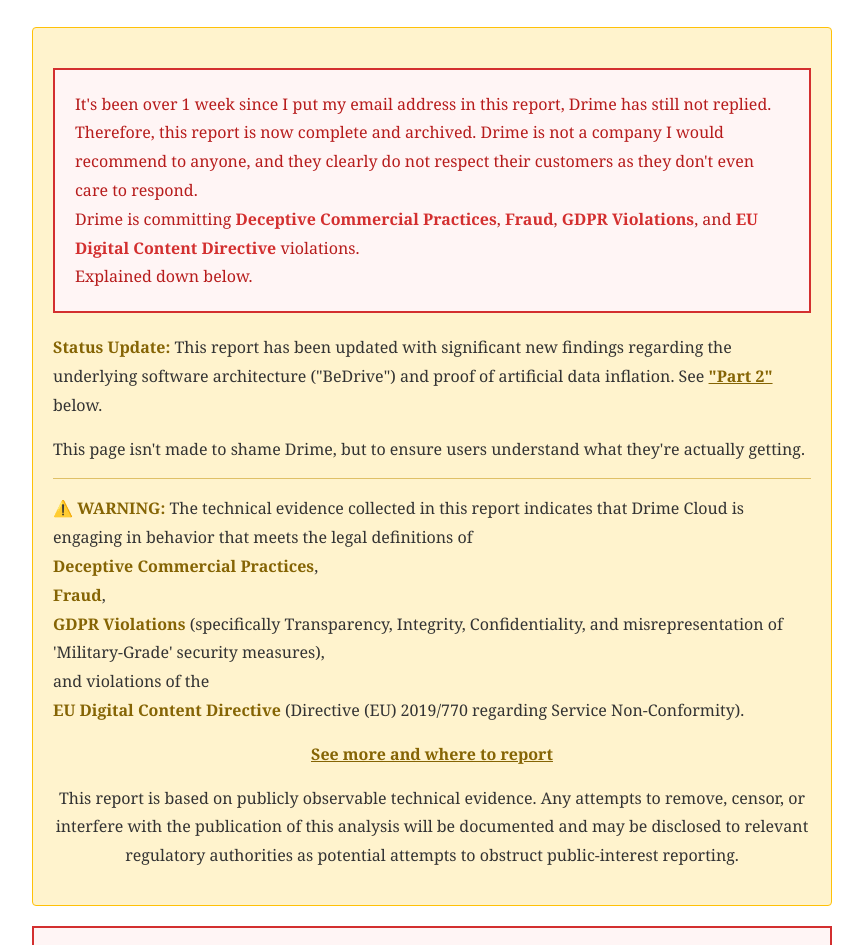
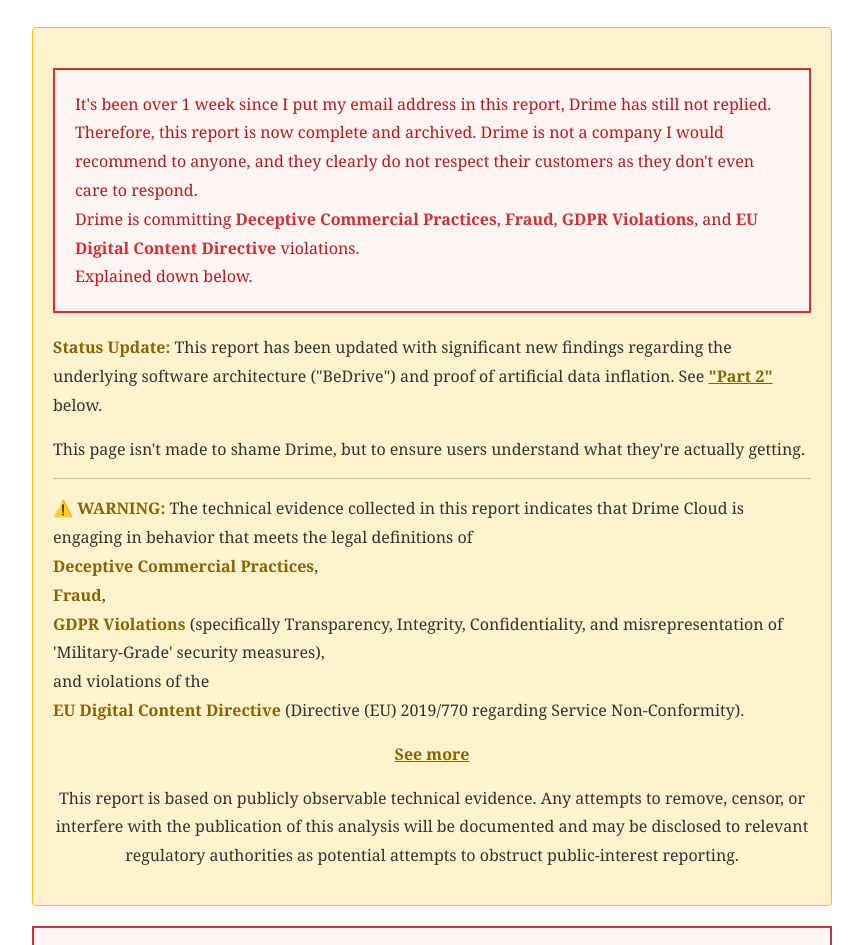
Before and after one commit to Freminet/drime, a plain HTML site: page index.html in a window 1280 px wide. Shown: the part 134-1079 px from the top of the page, without its empty margins (208-1071 px from the left). Drawn offline with Linux system fonts and the light colour scheme.

Commit message:
Update index.html

```diff
--- a/index.html
+++ b/index.html
@@ -154,7 +154,7 @@
         <p><strong>⚠️ WARNING:</strong> The technical evidence collected in this report indicates that Drime Cloud is engaging in behavior that meets the legal definitions of <br><strong>Deceptive Commercial Practices</strong>, <br><strong>Fraud</strong>, <br><strong>GDPR Violations</strong> (specifically Transparency, Integrity, Confidentiality, and misrepresentation of 'Military-Grade' security measures), <br>and violations of the <br><strong>EU Digital Content Directive</strong> (Directive (EU) 2019/770 regarding Service Non-Conformity).</p>
 
         <div style="text-align: center;">
-            <a href="#more">See more and where to report</a>
+            <a href="#more">See more</a>
             <p>This report is based on publicly observable technical evidence. Any attempts to remove, censor, or interfere with the publication of this analysis will be documented and may be disclosed to relevant regulatory authorities as potential attempts to obstruct public-interest reporting.</p>
         </div>
     </div>
```
